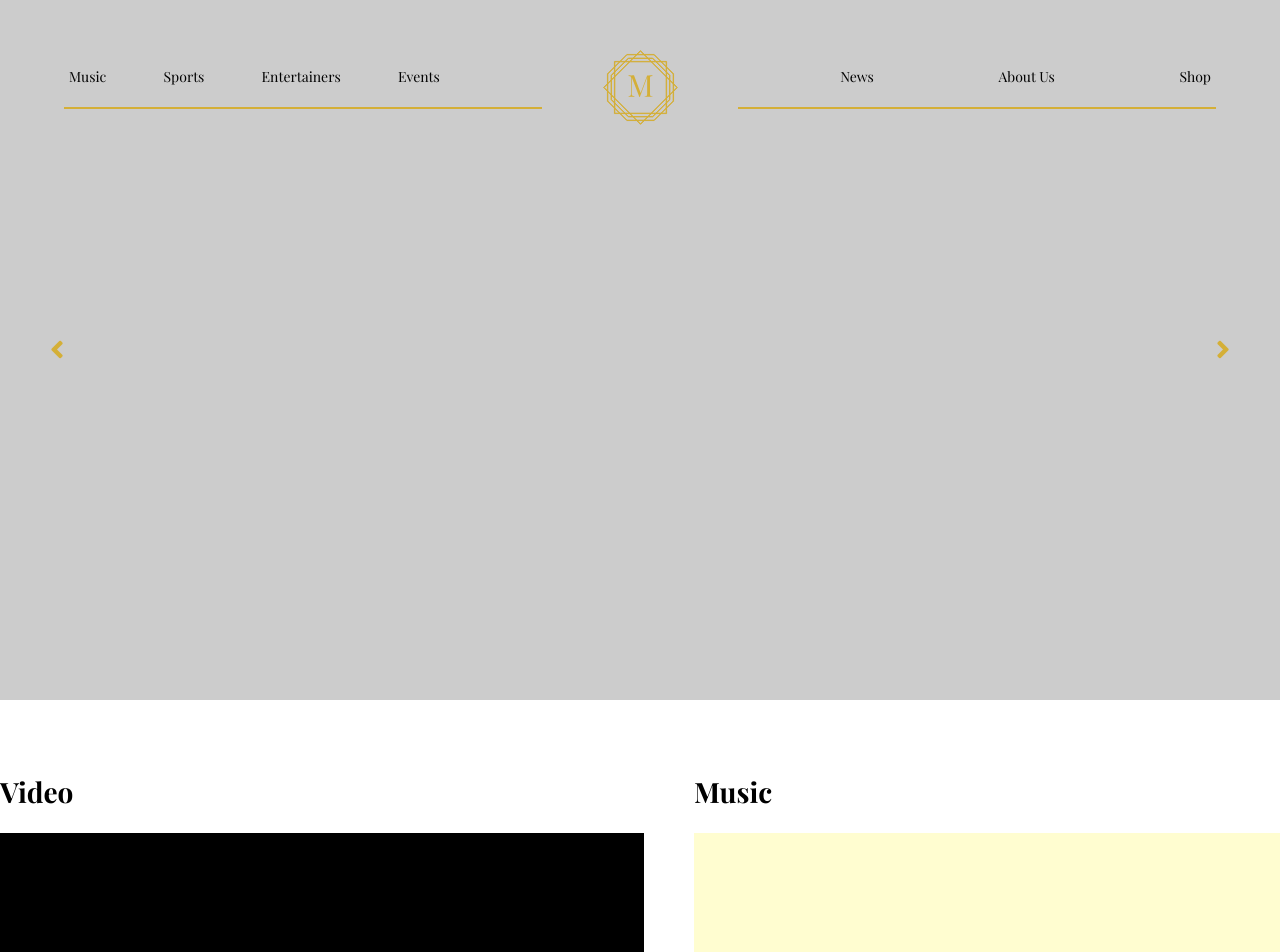
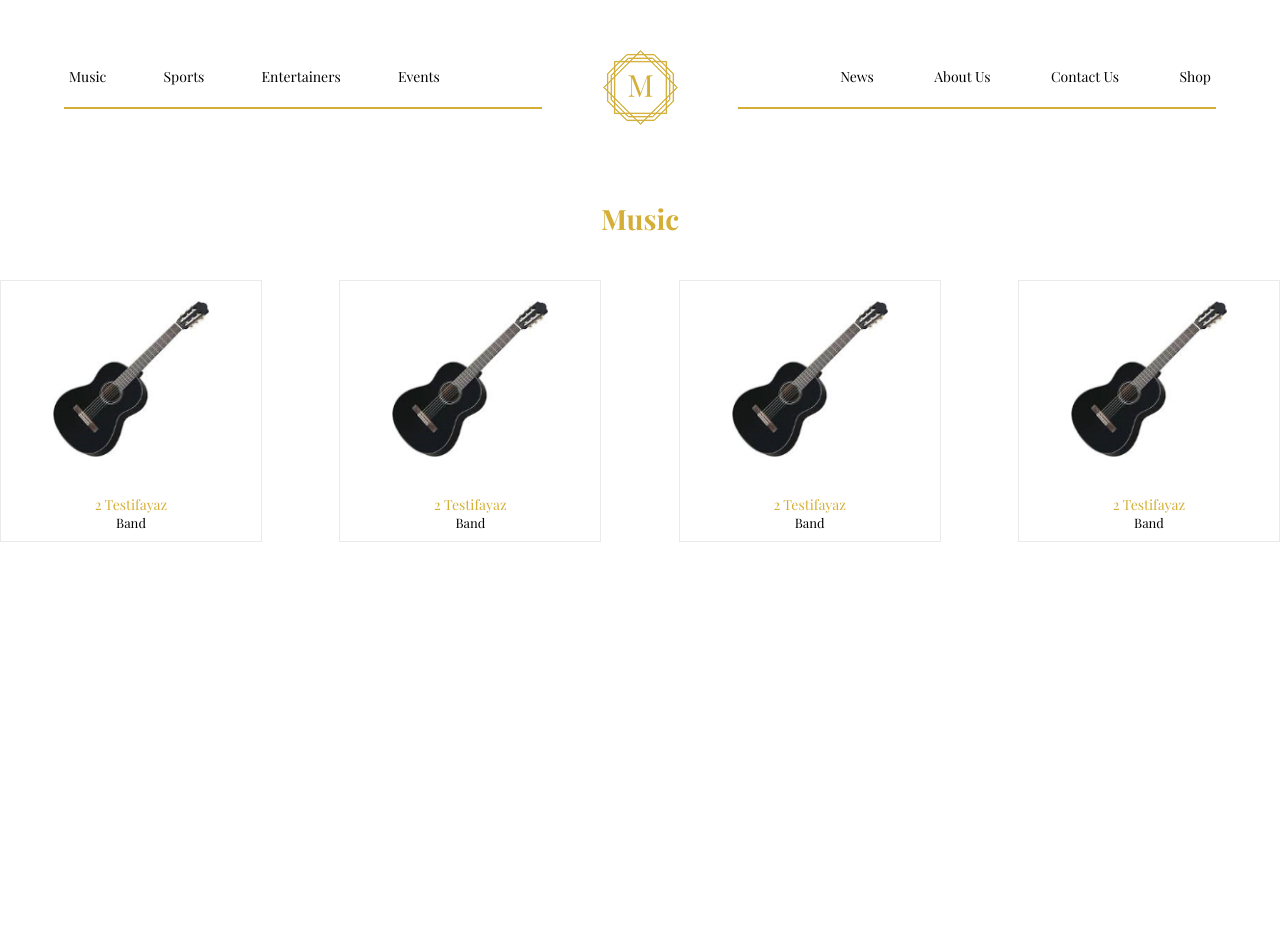
Before and after one commit to bads23/mta-main, a React (Create React App) app: page /Music in a window 1280 px wide. Shown: the top 952 px of the page. After the commit the page ends 850 px from the top, so only its background shows below. Built offline with nearby package versions, Linux system fonts and the light colour scheme; a web font is replaced by a local one.

Commit message:
Start music page

```diff
--- a/src/App.js
+++ b/src/App.js
@@ -1,16 +1,17 @@
 import React from 'react';
-import Header from './app/common/header/header'
-import Slider from './app/common/slider/sliderComponent'
-import Media from './app/components/home/media'
-import Clientele from './app/components/home/clients'
+import {BrowserRouter as Router, Route} from 'react-router-dom'
+
+import Home from './app/home'
+import Music from './app/music';
 
 function App() {
   return (
     <>
-      <Header />
-      <Slider />
-      <Media />
-      <Clientele />
+      <Router>
+        <Route exact path="/" component={Home} />
+        <Route path="/Music" component={Music} />
+      </Router>
+
     </>
   );
 }
--- a/src/app/common/header/header.jsx
+++ b/src/app/common/header/header.jsx
@@ -7,16 +7,16 @@ const LeftHeader = () => {
     <div id="left-header" className="header-sides">
       <div className="top fl-btw mg-v-20">
         <span className="playfair-links">
-          <a href="/login">Music</a>
+          <a href="/Music">Music</a>
         </span>
         <span className="playfair-links">
-          <a href="/register">Sports</a>
+          <a href="/Sports">Sports</a>
         </span>
         <span className="playfair-links">
-          <a href="/register">Entertainers</a>
+          <a href="/Entertainers">Entertainers</a>
         </span>
         <span className="playfair-links">
-          <a href="/register">Events</a>
+          <a href="/Events">Events</a>
         </span>
       </div>
       <hr />
@@ -30,13 +30,16 @@ const RightHeader = () => {
     <div id="right-header" className="header-sides">
       <div className="top fl-btw mg-v-20">
         <span className="playfair-links">
-          <a href="/login">News</a>
+          <a href="/News">News</a>
         </span>
         <span className="playfair-links">
-          <a href="/login">About Us</a>
+          <a href="/About-us">About Us</a>
         </span>
         <span className="playfair-links">
-          <a href="/register">Shop</a>
+          <a href="/Contact-us">Contact Us</a>
+        </span>
+        <span className="playfair-links">
+          <a href="/Shop">Shop</a>
         </span>
       </div>
       <hr />
--- a/src/app/common/sass/main.scss
+++ b/src/app/common/sass/main.scss
@@ -9,7 +9,7 @@
 @import '../buttons/buttons.scss';
 @import '../header/header.scss';
 @import '../slider/styles.scss';
-@import '../../components/home/styles.scss';
+@import '../../home/styles.scss';
 
 
 /* GENERAL STYLING */
@@ -27,6 +27,14 @@ a{
 
 .block{
   display: block;
+}
+
+.absolute{
+  position: absolute;
+}
+
+.relative{
+  position: relative;
 }
 
 #wrapper{
@@ -56,3 +64,12 @@ a{
   max-width: 1400px;
 
 }
+
+.MidSection{
+  // background-color: $color-cream;
+  height: 500px;
+  width: 100%;
+  top: 150px;
+  max-width: 1400px;
+  @extend .centered-section ;
+}
--- a/src/app/components/home/clients.jsx
+++ b/src/app/home/clients.jsx
@@ -1,13 +1,13 @@
 import React from 'react'
-import pic from '../../common/assets/img/ac.png'
+import pic from '../common/assets/img/ac.png'
 
 const Client = () =>{
     return (
-        <div className="client">
+        <div className="client relative">
             <img src={pic} alt=""/>
-            <div>
-                <span className="block playfair-lg gold">2 Testifayaz</span>
-                <span className="block playfair-m">Band</span>
+            <div className="absolute h-center">
+                <span className="block playfair-m gold">2 Testifayaz</span>
+                <span className="block playfair-sm">Band</span>
             </div>
         </div>
     )
@@ -17,7 +17,7 @@ const Clientele = () =>{
     return(
         <div className="centered-section mg-v-50">
 
-            <h2 className="playfair-xlg">Clientele</h2>
+            <h2 className="playfair-lg">Clientele</h2>
 
             <div className="fl-btw">
                 <Client/>
--- /dev/null
+++ b/src/app/home/index.js
@@ -0,0 +1,22 @@
+import React from 'react';
+import Header from '../common/header/header'
+import Slider from '../common/slider/sliderComponent'
+import Media from './media'
+import Clientele from './clients'
+import Shop from './shop'
+import Footer from '../common/header/footer'
+
+function Home() {
+  return (
+    <>
+      <Header />
+      <Slider />
+      <Media />
+      <Clientele />
+      <Shop />
+      <Footer />
+    </>
+  );
+}
+
+export default Home;
--- a/src/app/components/home/media.jsx
+++ b/src/app/home/media.jsx
@@ -4,7 +4,7 @@ const Videos = () =>{
     return(
         <>
             <div className="video-section">
-                <h2 className="playfair-xlg">Video</h2>
+                <h2 className="playfair-lg">Video</h2>
 
                 <div className="videoContainer">
 
@@ -18,7 +18,7 @@ const Music = () =>{
     return(
         <>
             <div className="music-section">
-                <h2 className="playfair-xlg">Music</h2>
+                <h2 className="playfair-lg">Music</h2>
 
                 <div className="musicContainer">
 
--- /dev/null
+++ b/src/app/home/shop.jsx
@@ -0,0 +1,27 @@
+import React from 'react'
+import pic from '../common/assets/img/ac.png'
+
+const MainItem = () =>{
+    return (
+        <div className="client relative">
+            <img src={pic} alt=""/>
+            <div className="absolute h-center">
+                <span className="block playfair-lg gold">2 Testifayaz</span>
+                <span className="block playfair-m">Band</span>
+            </div>
+        </div>
+    )
+}
+
+const Shop = () =>{
+    return(
+        <div className="centered-section mg-v-50">
+            <h2 className="playfair-lg">Shop</h2>
+            <div className="fl-btw">
+
+            </div>
+        </div>
+    )
+}
+
+export default Shop
--- a/src/app/components/home/styles.scss
+++ b/src/app/home/styles.scss
@@ -27,8 +27,16 @@
     height: 260px;
     border: 1px solid rgba(112,112,112, .15);
     img{
+        @extend .h-center, .absolute ;
         background-color: #707070;
-        width: 100%;
-        height: 100%;
+        width: 60%;
+        top: 20px;
+    }
+
+    div{
+        bottom: 10px;
+        text-align: center;
     }
 }
+
+// SHOP SECTION
--- /dev/null
+++ b/src/app/music/index.jsx
@@ -0,0 +1,69 @@
+import React from 'react'
+import { BrowserRouter as Router, Route, Link} from 'react-router-dom'
+
+import Header from '../common/header/header'
+import pic from '../common/assets/img/ac.png'
+
+
+const Client = () =>{
+    return (
+        <Link to="/Music/3">
+            <div className="client relative mg-v-20">
+                <img src={pic} alt=""/>
+                <div className="absolute h-center">
+                    <span className="block playfair-m gold">2 Testifayaz</span>
+                    <span className="block playfair-sm">Band</span>
+                </div>
+            </div>
+        </Link>
+    )
+}
+
+const BioDP = () =>{
+    return(
+        <>
+
+        </>
+    )
+}
+
+
+const Music = () => {
+    return(
+        <Router>
+
+            <Header />
+            <section className="MidSection relative">
+                <Route
+                    exact
+                    path="/Music"
+                    render={() => (
+                        <>
+                            <h2 className="playfair-xlg gold align-center">Music</h2>
+                            <div className="fl-btw fl-wrap">
+                                <Client/>
+                                <Client/>
+                                <Client/>
+                                <Client/>
+
+                        </div>
+                        </>
+                    )}
+                />
+
+                <Route
+                    exact
+                    path="/Music/:id"
+                    render={() => (
+                        <>
+                            <h3>Test</h3>
+                        </>
+                    )}
+                />
+
+            </section>
+        </Router>
+    )
+}
+
+export default Music
```
